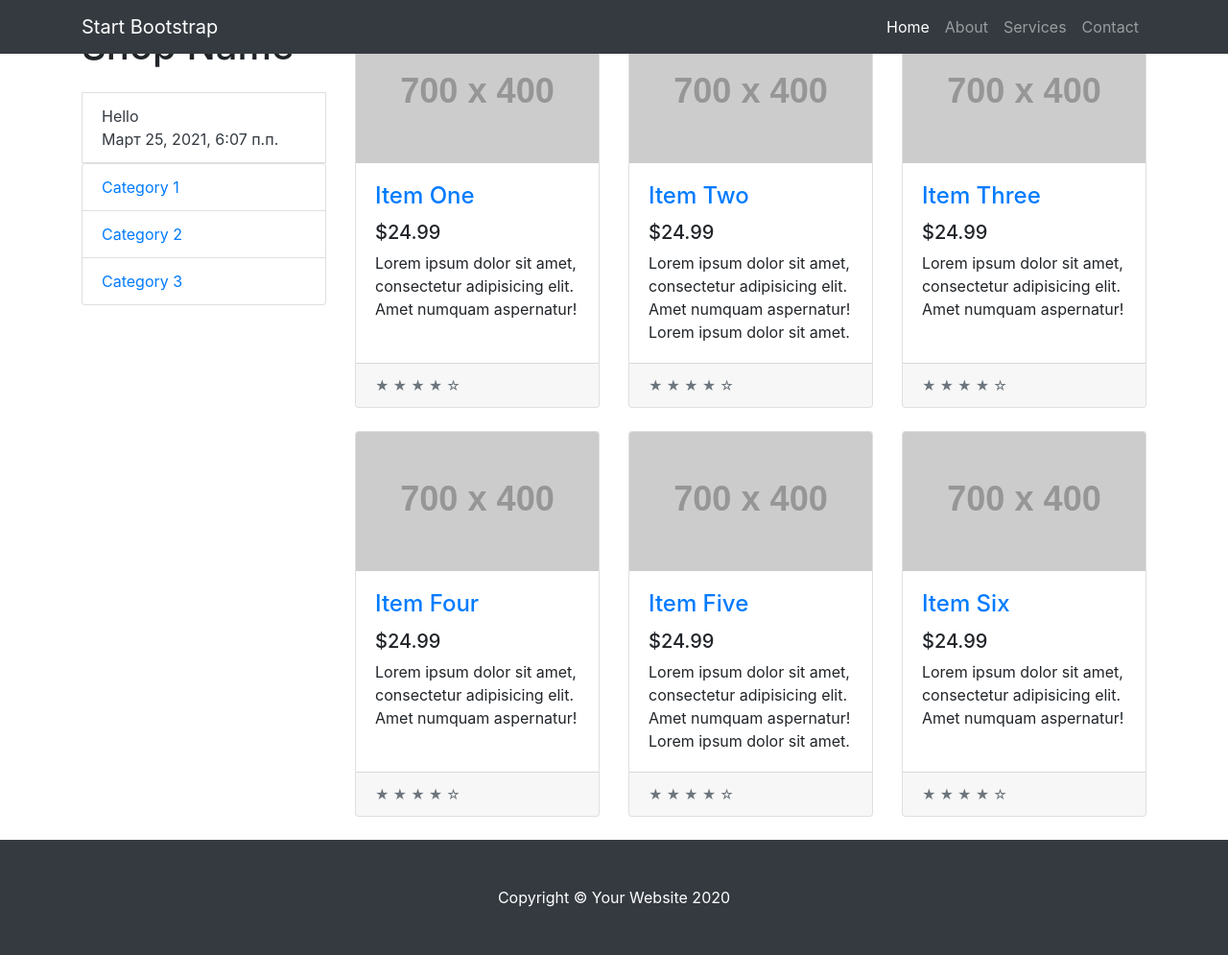
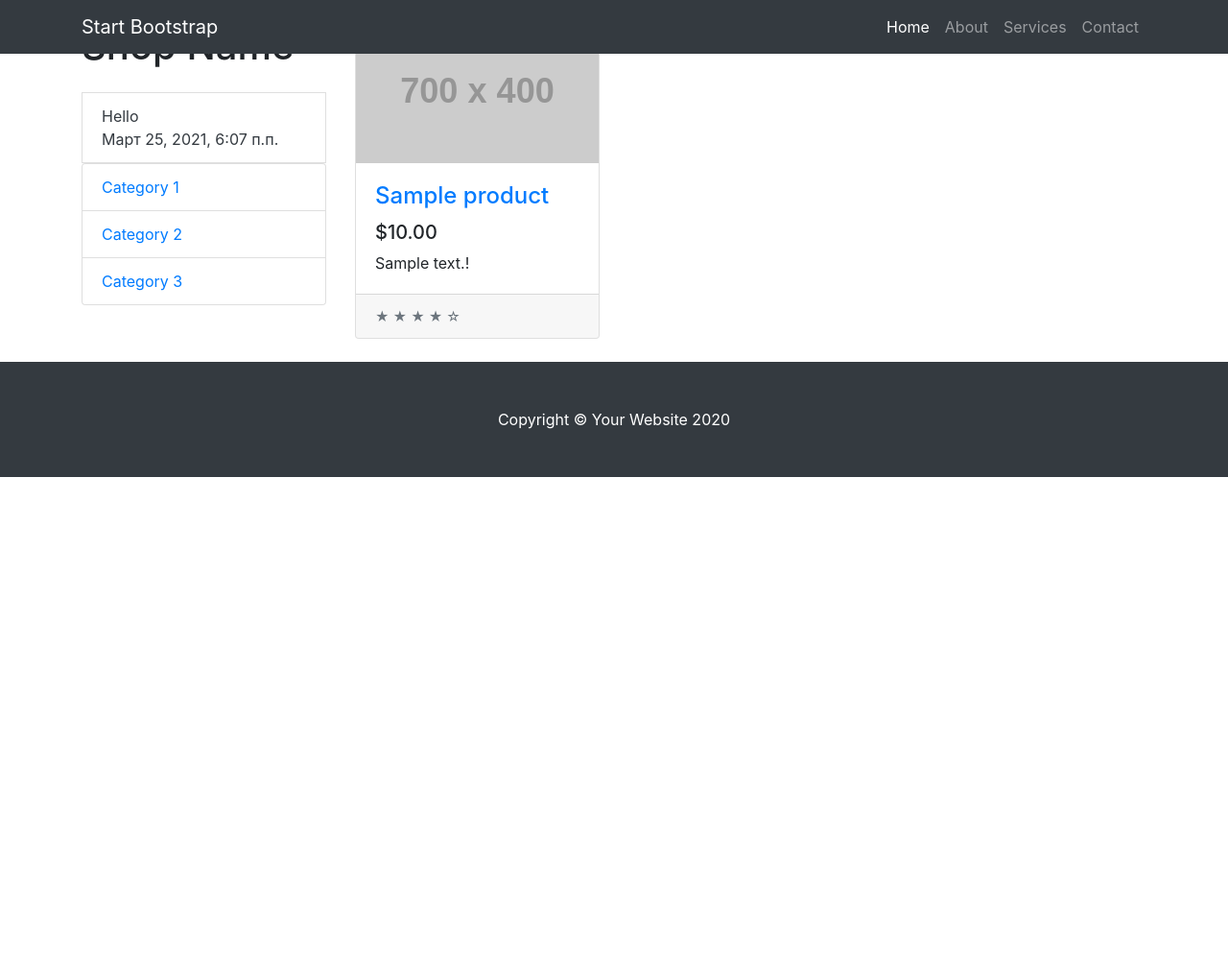
Before and after one commit to Valk-99/my_1, a Django app: page / in a window 1280 px wide. Shown: the whole page at 96% size. After the commit the page ends 497 px from the top, so only its background shows below. Run offline with Django 3.2, Linux system fonts and the light colour scheme; tables that the repository leaves empty hold one stand-in row (values such as "Sample post"); grey boxes labelled with a size stand in for pictures from a placeholder-image service; some libraries are stand-ins or nearby versions.

Commit message:
Add #47 commit

```diff
--- a/mkdev/main/templates/main/index.html
+++ b/mkdev/main/templates/main/index.html
@@ -7,101 +7,24 @@
 {% if turn_on_block == True %}
         <div class="row mt-4">
 
+          {% for product in products %}
           <div class="col-lg-4 col-md-6 mb-4">
             <div class="card h-100">
               <a href="#"><img class="card-img-top" src="http://placehold.it/700x400" alt=""></a>
               <div class="card-body">
                 <h4 class="card-title">
-                  <a href="#">Item One</a>
+                  <a href="{% url 'product_detail' pk=product.pk %}">{{ product.title }}</a>
                 </h4>
-                <h5>$24.99</h5>
-                <p class="card-text">Lorem ipsum dolor sit amet, consectetur adipisicing elit. Amet numquam aspernatur!</p>
+                <h5>${{ product.price }}</h5>
+                <p class="card-text">{{ product.description }}!</p>
               </div>
               <div class="card-footer">
                 <small class="text-muted">&#9733; &#9733; &#9733; &#9733; &#9734;</small>
               </div>
             </div>
           </div>
+          {% endfor %}
 
-          <div class="col-lg-4 col-md-6 mb-4">
-            <div class="card h-100">
-              <a href="#"><img class="card-img-top" src="http://placehold.it/700x400" alt=""></a>
-              <div class="card-body">
-                <h4 class="card-title">
-                  <a href="#">Item Two</a>
-                </h4>
-                <h5>$24.99</h5>
-                <p class="card-text">Lorem ipsum dolor sit amet, consectetur adipisicing elit. Amet numquam aspernatur! Lorem ipsum dolor sit amet.</p>
-              </div>
-              <div class="card-footer">
-                <small class="text-muted">&#9733; &#9733; &#9733; &#9733; &#9734;</small>
-              </div>
-            </div>
-          </div>
-
-          <div class="col-lg-4 col-md-6 mb-4">
-            <div class="card h-100">
-              <a href="#"><img class="card-img-top" src="http://placehold.it/700x400" alt=""></a>
-              <div class="card-body">
-                <h4 class="card-title">
-                  <a href="#">Item Three</a>
-                </h4>
-                <h5>$24.99</h5>
-                <p class="card-text">Lorem ipsum dolor sit amet, consectetur adipisicing elit. Amet numquam aspernatur!</p>
-              </div>
-              <div class="card-footer">
-                <small class="text-muted">&#9733; &#9733; &#9733; &#9733; &#9734;</small>
-              </div>
-            </div>
-          </div>
-
-          <div class="col-lg-4 col-md-6 mb-4">
-            <div class="card h-100">
-              <a href="#"><img class="card-img-top" src="http://placehold.it/700x400" alt=""></a>
-              <div class="card-body">
-                <h4 class="card-title">
-                  <a href="#">Item Four</a>
-                </h4>
-                <h5>$24.99</h5>
-                <p class="card-text">Lorem ipsum dolor sit amet, consectetur adipisicing elit. Amet numquam aspernatur!</p>
-              </div>
-              <div class="card-footer">
-                <small class="text-muted">&#9733; &#9733; &#9733; &#9733; &#9734;</small>
-              </div>
-            </div>
-          </div>
-
-          <div class="col-lg-4 col-md-6 mb-4">
-            <div class="card h-100">
-              <a href="#"><img class="card-img-top" src="http://placehold.it/700x400" alt=""></a>
-              <div class="card-body">
-                <h4 class="card-title">
-                  <a href="#">Item Five</a>
-                </h4>
-                <h5>$24.99</h5>
-                <p class="card-text">Lorem ipsum dolor sit amet, consectetur adipisicing elit. Amet numquam aspernatur! Lorem ipsum dolor sit amet.</p>
-              </div>
-              <div class="card-footer">
-                <small class="text-muted">&#9733; &#9733; &#9733; &#9733; &#9734;</small>
-              </div>
-            </div>
-          </div>
-
-          <div class="col-lg-4 col-md-6 mb-4">
-            <div class="card h-100">
-              <a href="#"><img class="card-img-top" src="http://placehold.it/700x400" alt=""></a>
-              <div class="card-body">
-                <h4 class="card-title">
-                  <a href="#">Item Six</a>
-                </h4>
-                <h5>$24.99</h5>
-                <p class="card-text">Lorem ipsum dolor sit amet, consectetur adipisicing elit. Amet numquam aspernatur!</p>
-              </div>
-              <div class="card-footer">
-                <small class="text-muted">&#9733; &#9733; &#9733; &#9733; &#9734;</small>
-              </div>
-            </div>
-          </div>
 
         </div>
 {% endif %}
--- a/mkdev/main/urls.py
+++ b/mkdev/main/urls.py
@@ -1,10 +1,13 @@
 from django.urls import path
 from django.contrib.flatpages import views as viewsf
 
-from . import views
+from .views import *
 
 
 urlpatterns = [
-    path('', views.index, name='index'),
+    path('', IndexPageListView.as_view(), name='index'),
+    path('good/<int:pk>/', ProductDetailView.as_view(), name='product_detail'),
+
+    # Flatpages
     path('main/', viewsf.flatpage, {'url': '/main/'}, name='main'),
 ]
--- a/mkdev/main/views.py
+++ b/mkdev/main/views.py
@@ -1,9 +1,29 @@
 from datetime import datetime
 
 from django.shortcuts import render
+from django.views.generic import ListView, DetailView
+
+from main.models import Product
 
 
-def index(request):
-    turn_on_block = True
-    now = datetime.now()
-    return render(request, 'main/index.html', {'turn_on_block': turn_on_block, 'now': now})
+class IndexPageListView(ListView):
+    model = Product
+    template_name = 'main/index.html'
+    context_object_name = 'products'
+
+    def get_context_data(self, *, object_list=None, **kwargs):
+        context = super().get_context_data(**kwargs)
+        context['turn_on_block'] = True
+        context['now'] = datetime.now()
+        return context
+
+
+class ProductDetailView(DetailView):
+    model = Product
+    template_name = 'main/product_detail.html'
+
+    def get_context_data(self, *, object_list=None, **kwargs):
+        context = super().get_context_data(**kwargs)
+        context['turn_on_block'] = True
+        context['now'] = datetime.now()
+        return context
```
Also changed, not shown: mkdev/main/templates/main/product_detail.html (added, +50 -0 lines).
